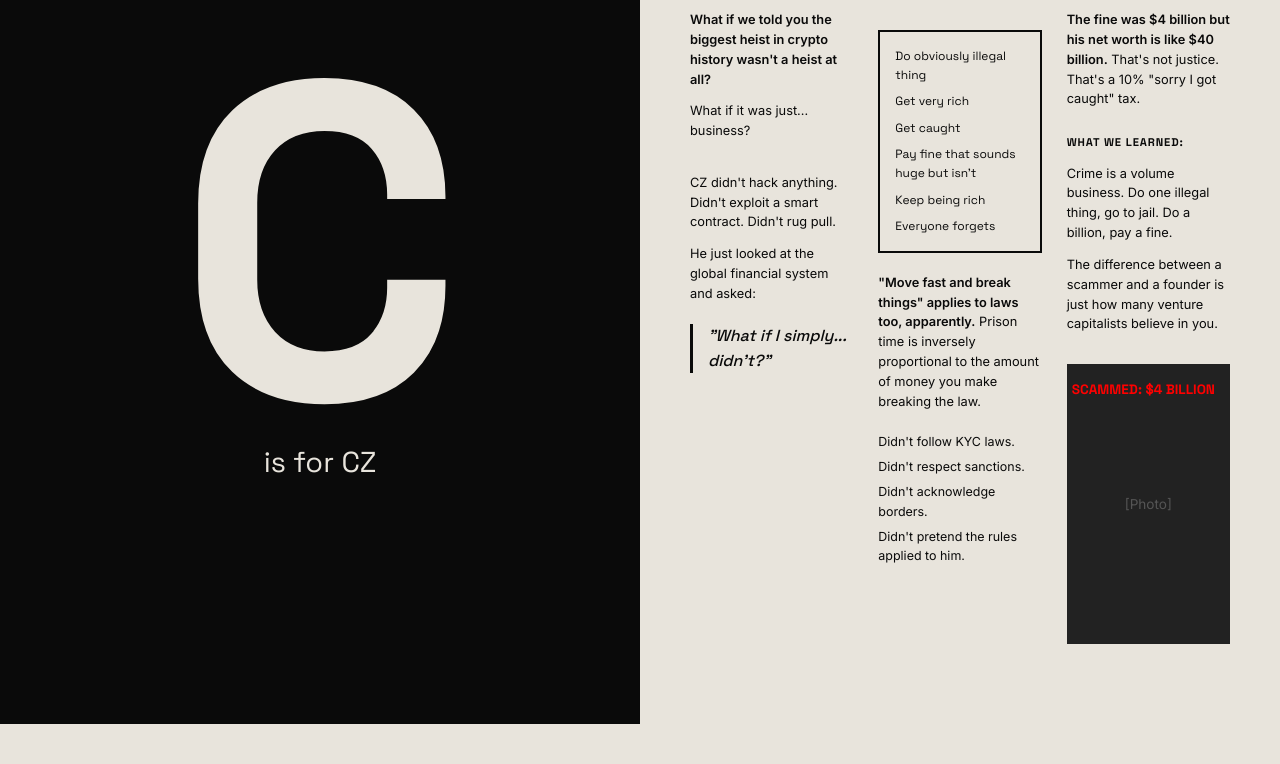
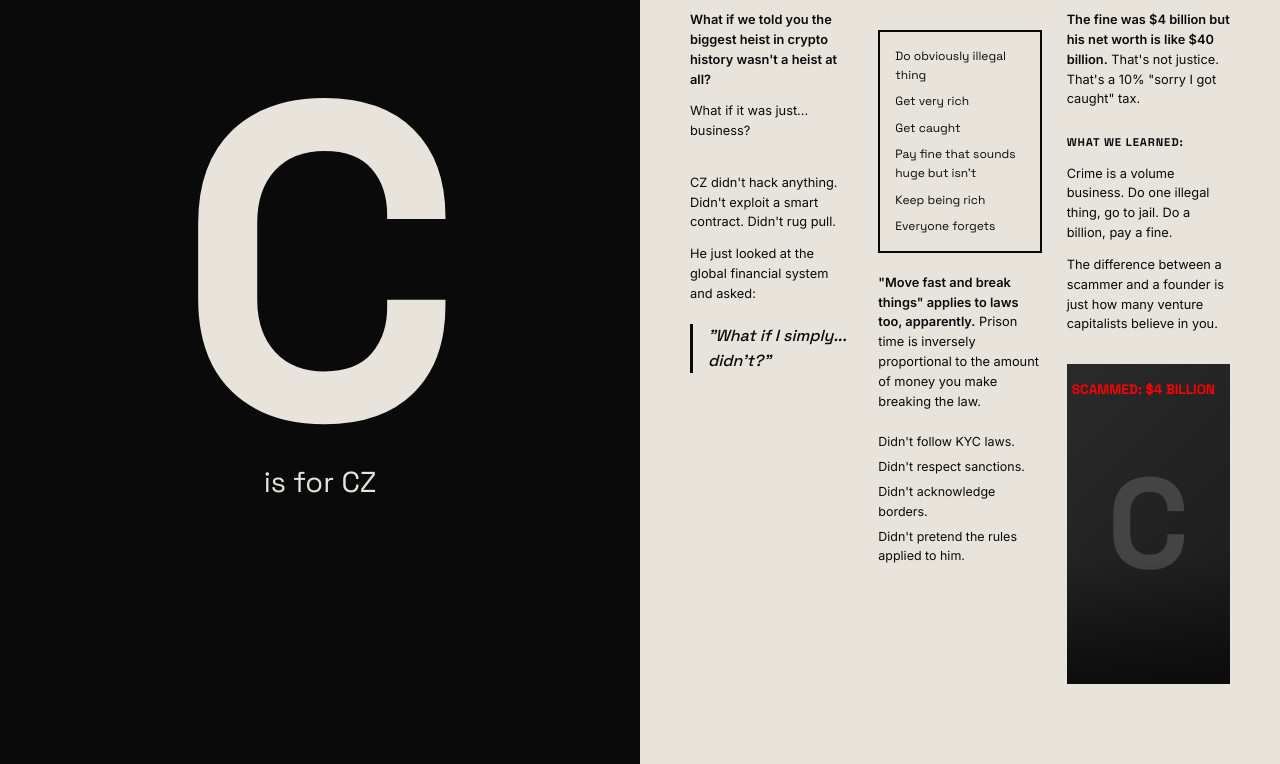
Before and after one commit to frertommy/ODDMAGAZINE, a plain HTML site: page cover.html in a window 1280 px wide. Both pictures are taken after a click on the button "ENTER →". Shown: the part 178-942 px from the top of the page. Before the commit the page ends 902 px from the top, so only its background shows below. Drawn offline with Linux system fonts and the light colour scheme.

Commit message:
Add stylized black and white avatar placeholders with initials

```diff
--- a/cover.html
+++ b/cover.html
@@ -312,14 +312,49 @@
         .scammer-image {
             width: 100%;
             max-width: 350px;
-            height: 280px;
-            background: #222;
+            height: 320px;
+            background: #1a1a1a;
             display: flex;
             align-items: center;
             justify-content: center;
-            color: #555;
-            font-size: 0.85rem;
             margin: 0 auto;
+            overflow: hidden;
+            position: relative;
+        }
+
+        .scammer-image img {
+            width: 100%;
+            height: 100%;
+            object-fit: cover;
+            filter: grayscale(100%) contrast(1.1);
+        }
+
+        .scammer-image .placeholder-avatar {
+            width: 100%;
+            height: 100%;
+            display: flex;
+            align-items: center;
+            justify-content: center;
+            background: linear-gradient(135deg, #2a2a2a 0%, #1a1a1a 100%);
+            position: relative;
+        }
+
+        .scammer-image .placeholder-avatar::before {
+            content: attr(data-initial);
+            font-family: 'Space Grotesk', sans-serif;
+            font-size: 8rem;
+            font-weight: 700;
+            color: #444;
+        }
+
+        .scammer-image .placeholder-avatar::after {
+            content: '';
+            position: absolute;
+            bottom: 0;
+            left: 0;
+            right: 0;
+            height: 40%;
+            background: linear-gradient(to top, rgba(0,0,0,0.6), transparent);
         }
 
         .scam-amount {
@@ -330,6 +365,7 @@
             font-family: 'Space Grotesk', sans-serif;
             font-size: 0.85rem;
             font-weight: 700;
+            z-index: 2;
         }
 
         /* Mobile Responsive */
@@ -529,7 +565,9 @@
                     <p>The Cajee brothers proved that crypto's "trustless" system just means you can't trust anyone.</p>
 
                     <div class="image-section">
-                        <div class="scammer-image">[Photo]</div>
+                        <div class="scammer-image">
+                            <div class="placeholder-avatar" data-initial="A"></div>
+                        </div>
                         <span class="scam-amount">SCAMMED: $3.6B</span>
                     </div>
                 `,
@@ -574,7 +612,9 @@
                     <p>The difference between a scam and a "lending platform" is just marketing.</p>
 
                     <div class="image-section">
-                        <div class="scammer-image">[Photo]</div>
+                        <div class="scammer-image">
+                            <div class="placeholder-avatar" data-initial="B"></div>
+                        </div>
                         <span class="scam-amount">SCAMMED: $2.4B</span>
                     </div>
                 `,
@@ -619,7 +659,9 @@
                     <p>The difference between a scammer and a founder is just how many venture capitalists believe in you.</p>
 
                     <div class="image-section">
-                        <div class="scammer-image">[Photo]</div>
+                        <div class="scammer-image">
+                            <div class="placeholder-avatar" data-initial="C"></div>
+                        </div>
                         <span class="scam-amount">SCAMMED: $4 BILLION</span>
                     </div>
                 `,
@@ -664,7 +706,9 @@
                     <p>"Algorithmic stablecoin" is just a fancy way of saying "magic money machine."</p>
 
                     <div class="image-section">
-                        <div class="scammer-image">[Photo]</div>
+                        <div class="scammer-image">
+                            <div class="placeholder-avatar" data-initial="D"></div>
+                        </div>
                         <span class="scam-amount">SCAMMED: $40B</span>
                     </div>
                 `,
@@ -709,7 +753,9 @@
                     <p>The difference between genius and fraud is often just time.</p>
 
                     <div class="image-section">
-                        <div class="scammer-image">[Photo]</div>
+                        <div class="scammer-image">
+                            <div class="placeholder-avatar" data-initial="F"></div>
+                        </div>
                         <span class="scam-amount">SCAMMED: $8B</span>
                     </div>
                 `,
@@ -754,7 +800,9 @@
                     <p>If an exchange can't explain its security, assume it doesn't have any.</p>
 
                     <div class="image-section">
-                        <div class="scammer-image">[Photo]</div>
+                        <div class="scammer-image">
+                            <div class="placeholder-avatar" data-initial="M"></div>
+                        </div>
                         <span class="scam-amount">SCAMMED: 850K BTC</span>
                     </div>
                 `,
@@ -799,7 +847,9 @@
                     <p>The word "crypto" in the name doesn't make something cryptocurrency.</p>
 
                     <div class="image-section">
-                        <div class="scammer-image">[Photo]</div>
+                        <div class="scammer-image">
+                            <div class="placeholder-avatar" data-initial="O"></div>
+                        </div>
                         <span class="scam-amount">SCAMMED: $4B</span>
                     </div>
                 `,
@@ -844,7 +894,9 @@
                     <p>Effective altruism works best when you're altruistic with other people's money.</p>
 
                     <div class="image-section">
-                        <div class="scammer-image">[Photo]</div>
+                        <div class="scammer-image">
+                            <div class="placeholder-avatar" data-initial="S"></div>
+                        </div>
                         <span class="scam-amount">SCAMMED: $8B+</span>
                     </div>
                 `,
```
